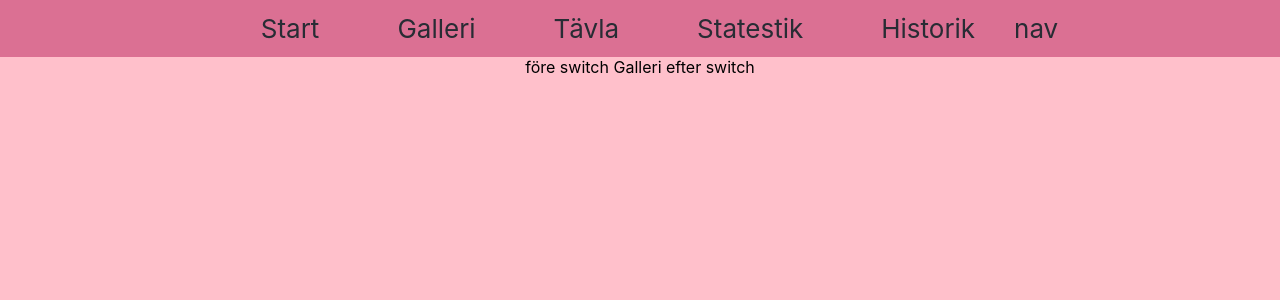
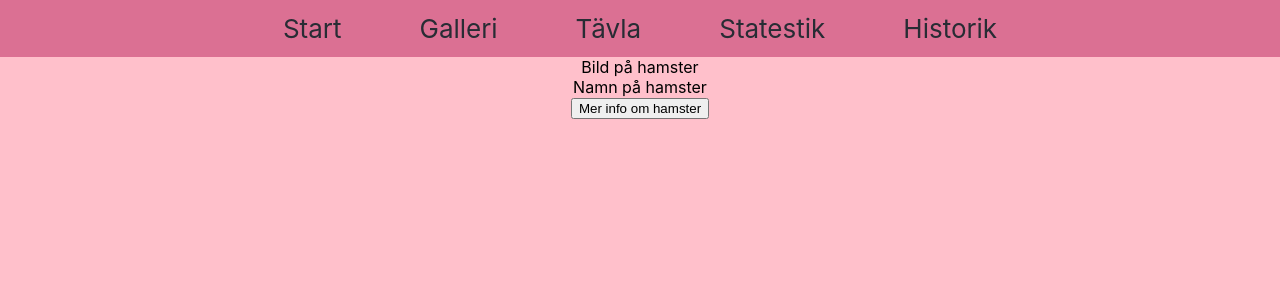
Before and after one commit to SofiaMEweiss/Hamsterwars---fullstack-project, a React (Create React App) app: page /gallery in a window 1280 px wide. Shown: the top 300 px of the page. Built offline with nearby package versions, Linux system fonts and the light colour scheme.

Commit message:
components added and imported. Redirected battle-route

```diff
--- a/src/App.tsx
+++ b/src/App.tsx
@@ -1,6 +1,11 @@
 import React from 'react';
-import { BrowserRouter as Router, Link, Switch, Route } from 'react-router-dom';
+import { BrowserRouter as Router, Link, Switch, Route, Redirect } from 'react-router-dom';
 import './App.css';
+import Gallery from './components/gallery/Gallery';
+import Battle from './components/battle/Battle';
+import Statistics from './components/statistics/Statistics';
+import History from './components/history/History';
+import Start from './components/start/Start';
 
 function App() {
   return (
@@ -13,20 +18,20 @@ function App() {
 			  <Link to="/battle">Tävla</Link>
 			  <Link to="/statistics">Statestik</Link>
 			  <Link to="/history">Historik</Link>
-			  nav
 		  </nav>
       </header>
+
 	  <main>
-		  före switch
 		  <Switch>
-			  <Route path="/gallery"> Galleri </Route>
-			  <Route path="/battle"> Tävla </Route>
-			  <Route path="/statistics"> Statestik </Route>
-			  <Route path="/history"> Historik </Route>
-			  <Route path="/"> Start </Route>
-		  main
+			  <Route path="/gallery"> <Gallery /> </Route>
+			  <Route path="/battle"> <Battle /> </Route>
+			  <Route path="/battel">
+				  <Redirect to="/battle" />
+				</Route>
+			  <Route path="/statistics"> <Statistics /> </Route>
+			  <Route path="/history"> <History /> </Route>
+			  <Route path="/"> <Start /> </Route>
 		  </Switch>
-		  efter switch
 	  </main>
     </div>
 	</Router>
--- /dev/null
+++ b/src/components/battle/Battle.tsx
@@ -0,0 +1,7 @@
+const Battle = () => (
+	<div>
+		<h1>Välkommen till Battle</h1>
+	</div>
+)
+
+export default Battle;
--- /dev/null
+++ b/src/components/gallery/Gallery.tsx
@@ -0,0 +1,11 @@
+const Gallery = () => (
+	<div>
+		<div>
+			Bild på hamster<br/>
+			Namn på hamster<br/>
+			<button>Mer info om hamster</button>
+		</div>
+	</div>
+)
+
+export default Gallery;
--- /dev/null
+++ b/src/components/history/History.tsx
@@ -0,0 +1,7 @@
+const History = () => (
+	<div>
+		<h1>Välkommen till History</h1>
+	</div>
+)
+
+export default History;
--- /dev/null
+++ b/src/components/start/Start.tsx
@@ -0,0 +1,7 @@
+const Start = () => (
+	<div>
+		<h1>Välkommen till Hamsterwars</h1>
+	</div>
+)
+
+export default Start;
--- /dev/null
+++ b/src/components/statistics/Statistics.tsx
@@ -0,0 +1,7 @@
+const Statistics = () => (
+	<div>
+		<h1>Välkommen till Statistics</h1>
+	</div>
+)
+
+export default Statistics;
```
